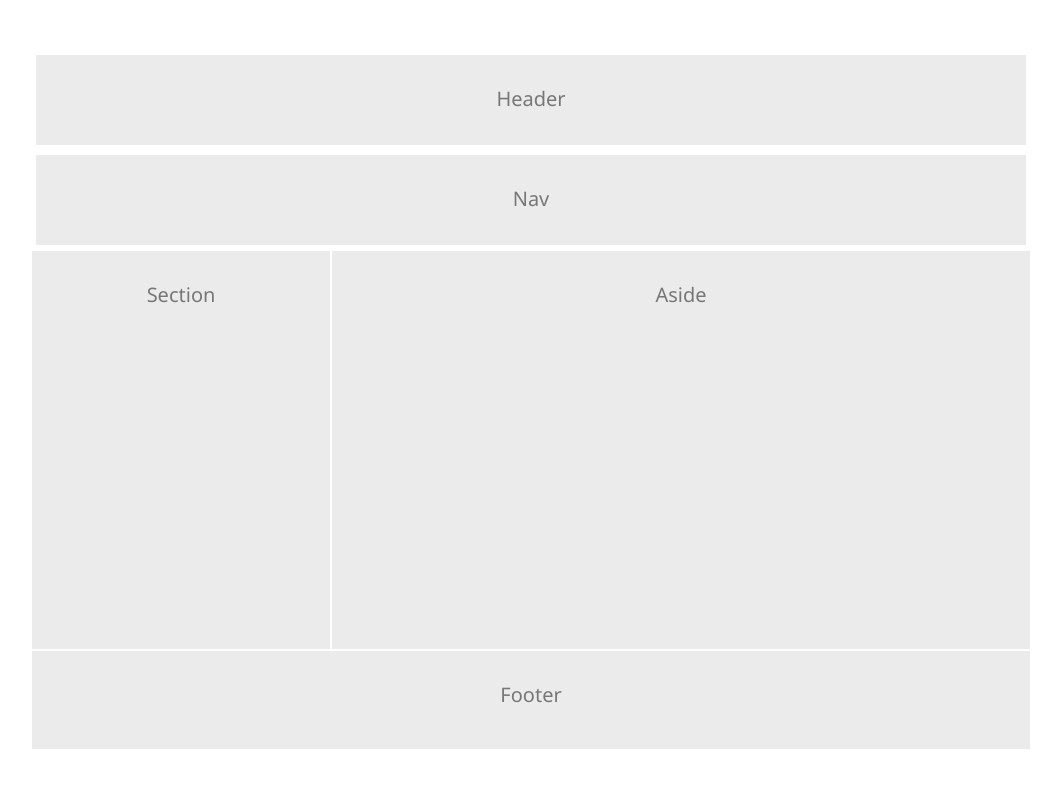
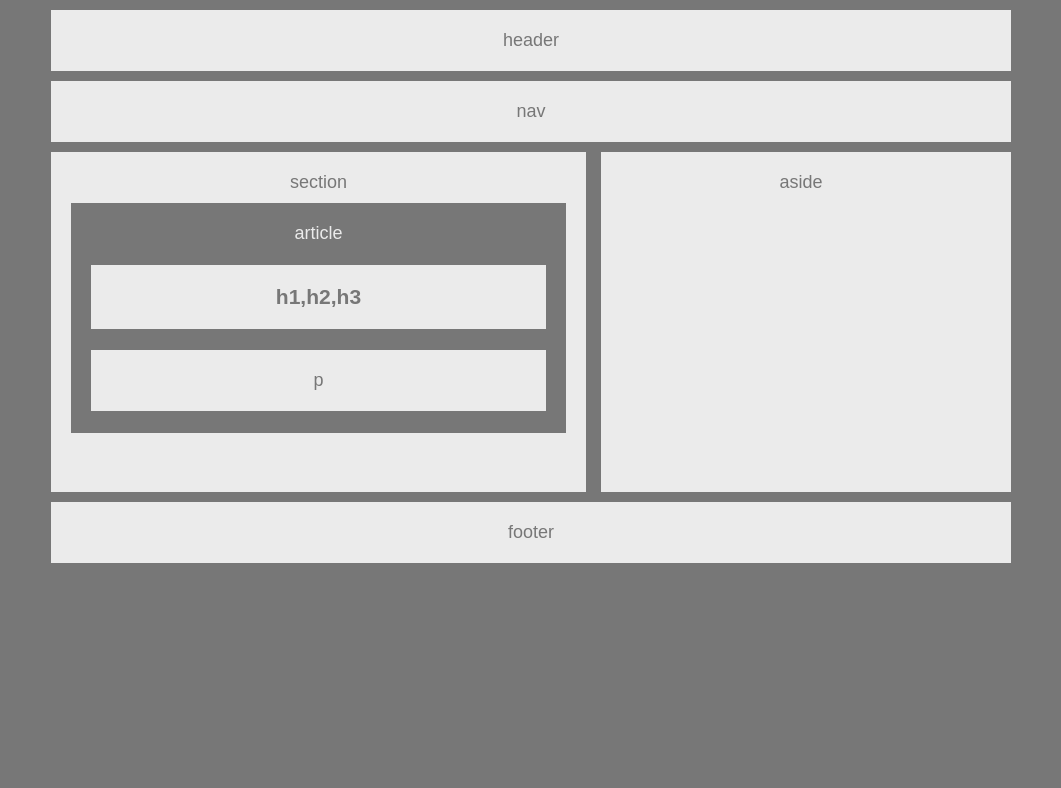
Before and after one commit to frootloops64/HW-Wireframe, a plain HTML site: page index.html in a window 1280 px wide. Shown: the whole page, without its empty margins (109-1170 px from the left). Drawn offline with Linux system fonts and the light colour scheme.

Commit message:
final commit for basic homework

```diff
--- a/index.html
+++ b/index.html
@@ -2,21 +2,29 @@
 <html lang="en-us">
 
 <head>
-  <meta charset="UTF-8">
-  <title>Layout with floats</title>
-  <link rel="stylesheet" href="style.css">
+    <meta charset="UTF-8">
+    <title>Layout with floats</title>
+    <link rel="stylesheet" href="style.css">
 </head>
 
 <body>
-  <div class="container">
-    <header>Header</header>
-    <header>Nav</header>
+    <header>header</header>
+    <nav>nav</nav>
+
     <div class="clearfix">
-      <aside>Section</aside>
-      <main>Aside</main>
+
+        <section>section
+
+            <article>article
+                <h1>h1,h2,h3</h1>
+                <p>p</p>
+            </article>
+
+        </section>
+
+        <aside>aside</aside>
     </div>
-    <footer>Footer</footer>
-  </div>
+    <footer>footer</footer>
 
 </body>
 
--- a/style.css
+++ b/style.css
@@ -1,69 +1,69 @@
+body {
+    font-family: Arial, Helvetica, sans-serif;
+    color: #777;
+    background: #777;
+    width: 960px;
+    font-size: 18px;
+    margin: 0 auto;
+    text-align: center;
+}
+
+header,
+nav,
+section,
+aside,
+footer {
+    background: #ebebeb;
+    text-align: center;
+    margin-top: 10px;
+}
+
+header,
+nav,
+footer,
+section,
+aside {
+    padding: 20px;
+}
+
+article {
+    color: #ebebeb;
+    background: #777;
+    height: 190px;
+    padding: 20px;
+    margin-top: 10px;
+}
+
+h1,
+p {
+    color: #777;
+    background: #ebebeb;
+    padding: 20px;
+}
+
+.clearfix {
+    clear: both;
+}
+
 .clearfix::after {
     content: " ";
     display: block;
     clear: both;
 }
 
+section,
 aside {
-    float: left;
+    height: 300px;
 }
 
-  main {
+section {
+    width: 495px;
     float: left;
-  }
 
-*, *::after, *::before {
-    box-sizing: border-box;
-  }
-
-  .container {
-    margin: 0 auto;
-    margin-top: 50px;
-    width: 1000px;
-    color: #777;
-    font-family: 'Segoe UI', Tahoma, Geneva, Verdana, sans-serif;
-    font-size: 1.25em;
-  }
-
-  header {
-    text-align: center;
-    background-color: #ebebeb;
-    height: 100px;
-    padding: 30px;
-    border: 5px solid white;
-  }
-
-  h1 {
-    text-align: center;
-    background-color: #ebebeb;
-    height: 100px;
-    padding: 10px;
-    border: 1px solid white;
 }
 
 aside {
-    text-align: center;
-    background-color: #ebebeb;
-    width: 300px;
-    height: 400px;
-    padding: 30px;
-    border: 1px solid white;
+    width: 380px;
+    padding-left: 10px;
+    float: right;
 }
-
-  main {
-    text-align: center;
-    background-color: #ebebeb;
-    width: 700px;
-    height: 400px;
-    padding: 30px;
-    border: 1px solid white;
-  }
-
-  footer {
-    text-align: center;
-    background-color: #ebebeb;
-    width: 1000px;
-    height: 100px;
-    padding: 30px;
-    border: 1px solid white;
-  }
```
Lines whose indentation alone changed are shown as unchanged.
